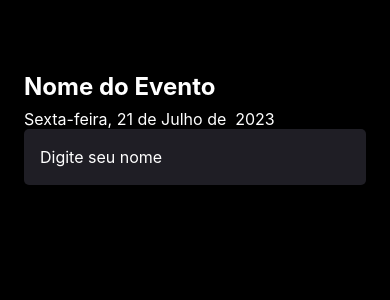
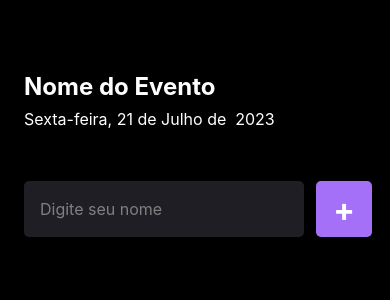
Before and after one commit to LucasAccurcio/iamhere-react-native, a React Native app: screen / in a window 390 px wide. Shown: the top 300 px of the page. Built offline with nearby package versions, Linux system fonts and the light colour scheme.

Commit message:
feat: input and button

```diff
--- a/src/screens/Home/index.tsx
+++ b/src/screens/Home/index.tsx
@@ -1,14 +1,30 @@
 import { StatusBar } from 'expo-status-bar';
-import { Text, TextInput, View } from 'react-native';
+import { Text, TextInput, Touchable, TouchableOpacity, View } from 'react-native';
 import { styles } from './styles';
 
 export function Home() {
+
+  function handleParticipantAdd(): void {
+    console.log("Adicionando participante");
+  }
+
   return (
     <View style={styles.container}>
       <Text style={styles.eventName}>Nome do Evento</Text>
       <Text style={styles.eventDate}>Sexta-feira, 21 de Julho de  2023</Text>
-      <TextInput style={styles.input} placeholder="Digite seu nome" />
-      <StatusBar style="auto" />
+
+      <View style={styles.form}>
+        <TextInput
+          style={styles.input}
+          placeholder="Digite seu nome"
+          placeholderTextColor={'#808080'}
+        />
+        <StatusBar style="auto" />
+
+        <TouchableOpacity style={styles.button} onPress={handleParticipantAdd}>
+          <Text style={styles.buttonText}>+</Text>
+        </TouchableOpacity>
+      </View>
     </View>
   );
 }
--- a/src/screens/Home/styles.ts
+++ b/src/screens/Home/styles.ts
@@ -19,12 +19,34 @@
 		marginTop: 8,
 	},
 	input: {
+		flex: 1,
 		height: 56,
 		backgroundColor: '#1F1E25',
 		borderRadius: 5,
 		color: '#FFF',
 		padding: 16,
 		fontSize: 16,
-
-  }
+		marginTop: 16,
+		marginRight: 12,
+	},
+	button: {
+		height: 56,
+		backgroundColor: '#A370F7',
+		borderRadius: 5,
+		flexDirection: 'row',
+		justifyContent: 'center',
+		alignItems: 'center',
+		marginTop: 16,
+		width: 56,
+	},
+	buttonText: {
+		color: '#FFF',
+		fontSize: 32,
+		fontWeight: 'bold',
+	},
+	form: {
+		flexDirection: 'row',
+		marginTop: 36,
+		marginBottom: 42,
+	},
 });
```
Lines whose indentation alone changed are shown as unchanged.
